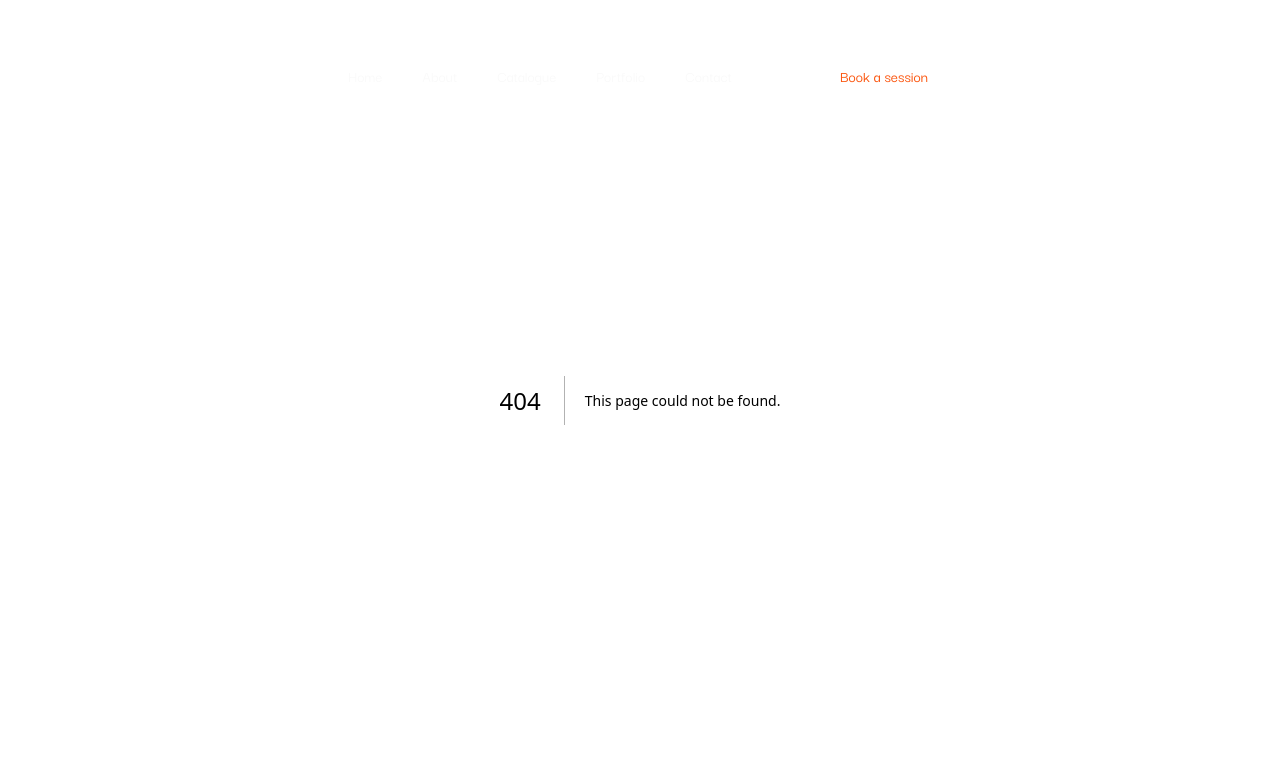
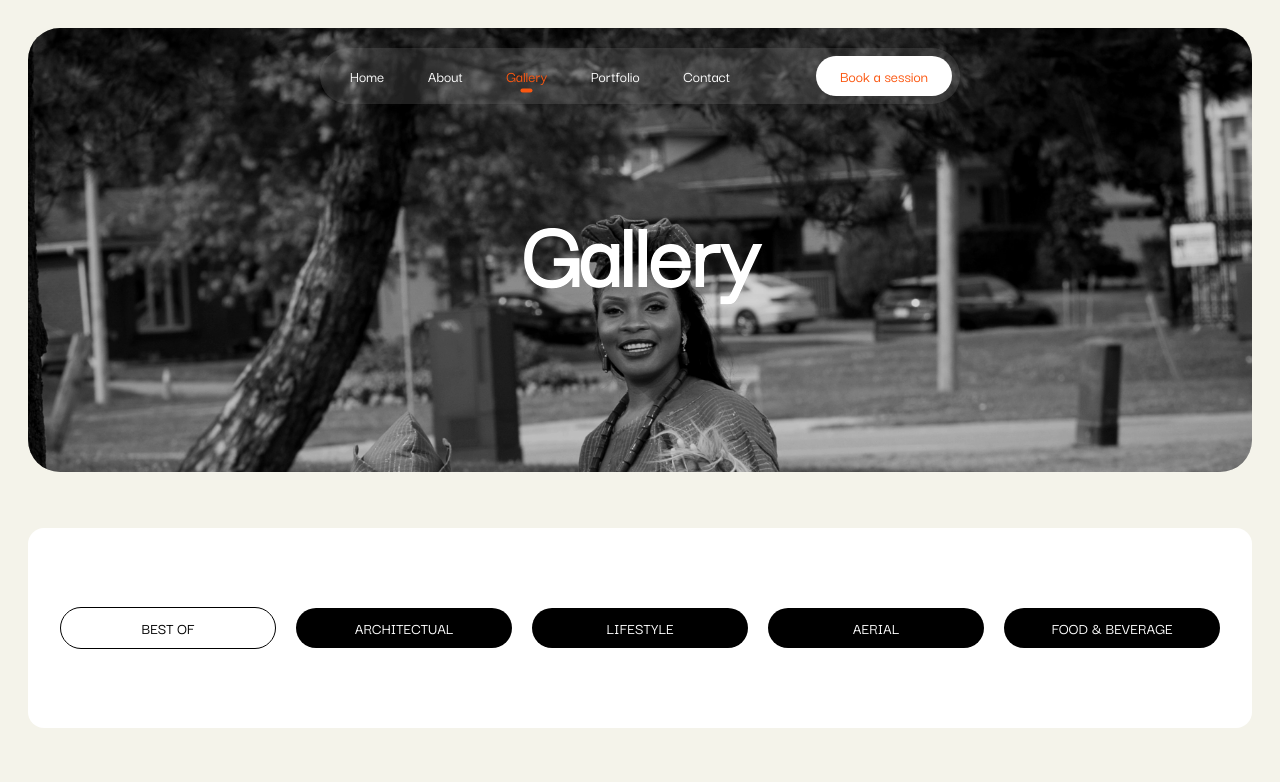
Before and after one commit to oluwaferanmi12/photography, a Next.js app: page /gallery in a window 1280 px wide. Before the commit this address had no page. Shown: the top 782 px of the page. Built offline with nearby package versions, Linux system fonts and the light colour scheme; what @ant-design/nextjs-registry would draw is missing.

Commit message:
changed Catalogue to Gallery

```diff
--- a/src/app/catalogue/page.tsx
+++ b/src/app/gallery/page.tsx
@@ -79,7 +79,7 @@ const Catalogue = () => {
 
   return (
     <div>
-      <HeaderWrapper headerTitle="Catalogue" landingBg="catalogueBG" />
+      <HeaderWrapper headerTitle="Gallery" landingBg="catalogueBG" />
       <div className="p-7">
         <div className="bg-white rounded-2xl py-3 px-8 flex gap-5 justify-center items-center h-[200px] ">
           {catalogueData.map((item) => (
--- a/src/components/nav/home-nav.tsx
+++ b/src/components/nav/home-nav.tsx
@@ -19,8 +19,8 @@ export const HomeNav = () => {
       navLink: "/about",
     },
     {
-      navTitle: "Catalogue",
-      navLink: "/catalogue",
+      navTitle: "Gallery",
+      navLink: "/gallery",
     },
     {
       navTitle: "Portfolio",
```
